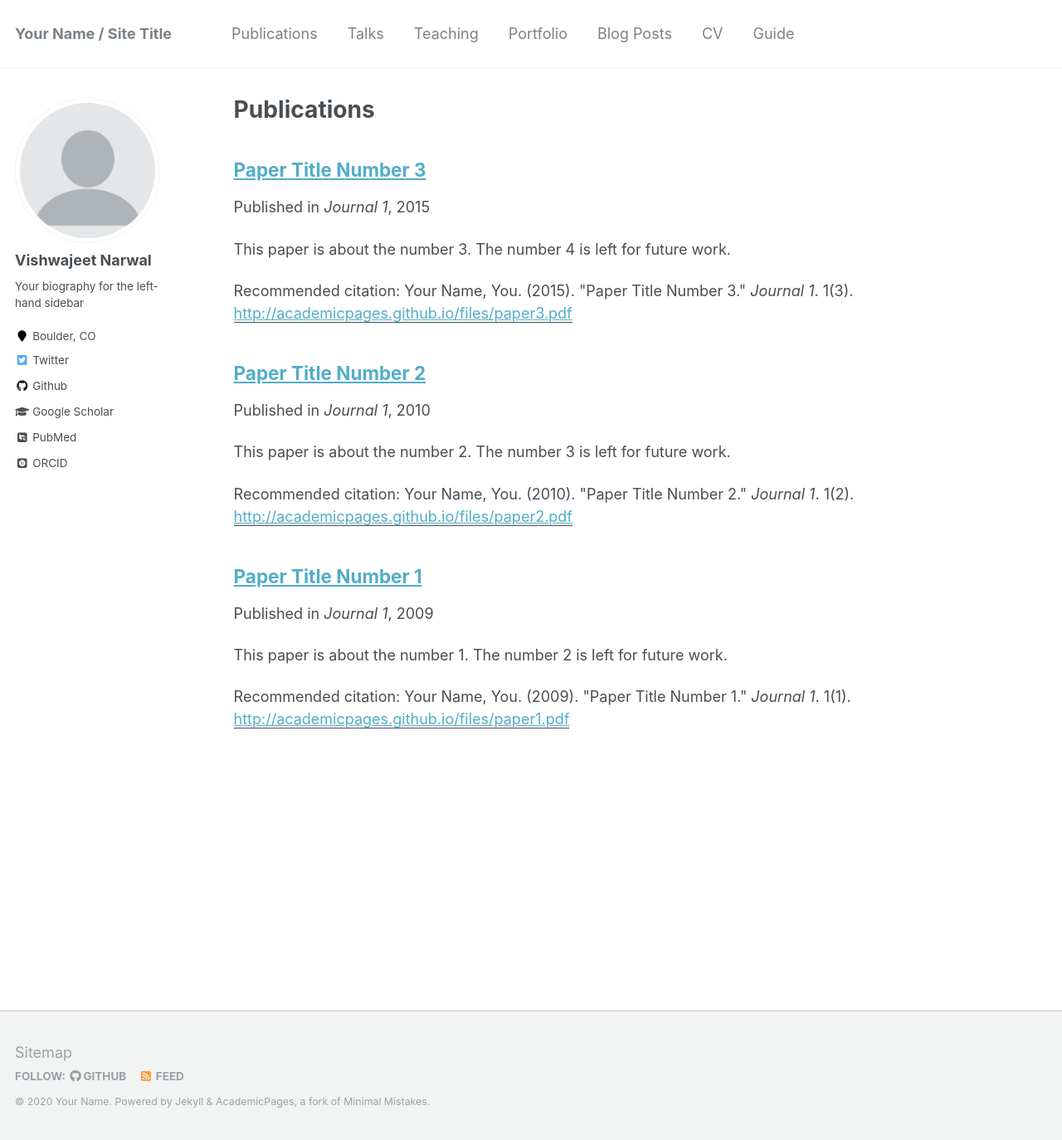
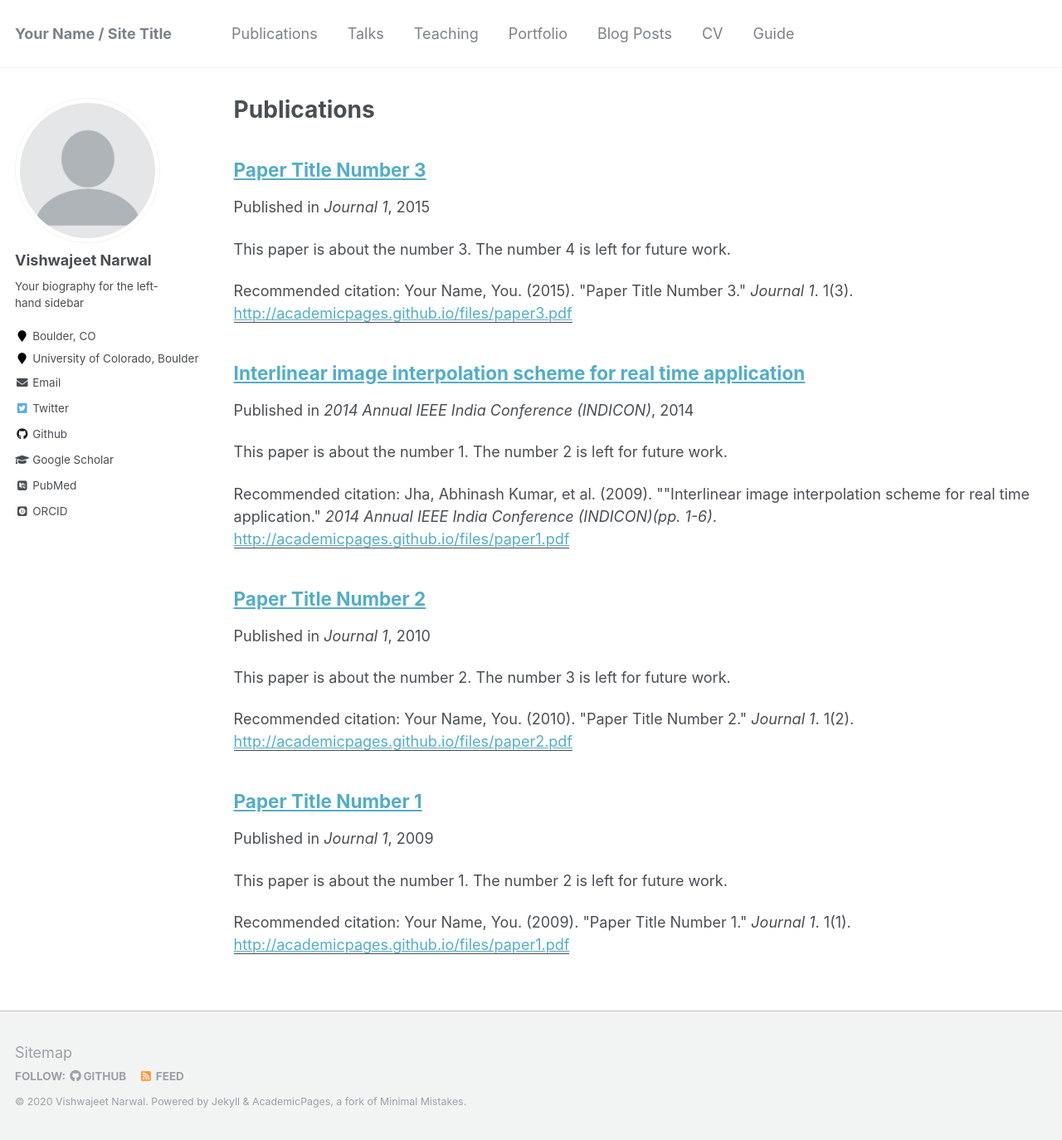
Before and after one commit to Macbull/macbull.github.io, a Jekyll site: the page built from _pages/publications.md, in a window 1280 px wide and 1374 px high. Shown: the whole window at 83% size. Built offline with Jekyll 4.4.1, drawn with Linux system fonts in a browser that asks for light colours; some web fonts are replaced.

Commit message:
test publication page

```diff
--- a/_config.yml
+++ b/_config.yml
@@ -9,11 +9,11 @@
 locale                   : "en-US"
 title                    : "Your Name / Site Title"
 title_separator          : "-"
-name                     : &name "Your Name"
+name                     : &name "Vishwajeet Narwal"
 description              : &description "personal description"
-url                      : https://academicpages.github.io # the base hostname & protocol for your site e.g. "https://mmistakes.github.io"
+url                      : https://macbull.github.io # the base hostname & protocol for your site e.g. "https://mmistakes.github.io"
 baseurl                  : "" # the subpath of your site, e.g. "/blog"
-repository               : "academicpages/academicpages.github.io"
+repository               : "macbull/macbull.github.io"
 teaser                   :  # filename of teaser fallback teaser image placed in /images/, .e.g. "500x300.png"
 breadcrumbs              : false # true, false (default)
 words_per_minute         : 160
@@ -84,10 +84,10 @@ author:
   avatar           : "profile.png"
   bio              : "Your biography for the left-hand sidebar"
   location         : "Boulder, CO"
-  employer         :
+  employer         : "University of Colorado, Boulder"
   pubmed           : "https://www.ncbi.nlm.nih.gov/pubmed/?term=john+snow"
   googlescholar    : "https://scholar.google.com/citations?user=u4lq2hIAAAAJ&hl=en&oi=ao"
-  email            :
+  email            : "narwal.vishwajeet@gmail.com"
   researchgate     :  # example: "https://www.researchgate.net/profile/yourprofile"
   uri              :
   bitbucket        :
--- /dev/null
+++ b/_publications/indicon.md
@@ -0,0 +1,15 @@
+---
+title: "Interlinear image interpolation scheme for real time application"
+collection: publications
+permalink: /publication/indicon
+excerpt: 'This paper is about the number 1. The number 2 is left for future work.'
+date: 2014-12-11
+venue: '2014 Annual IEEE India Conference (INDICON)'
+paperurl: 'http://academicpages.github.io/files/paper1.pdf'
+citation: 'Jha, Abhinash Kumar, et al. (2009). &quot;"Interlinear image interpolation scheme for real time application.&quot; <i>2014 Annual IEEE India Conference (INDICON)(pp. 1-6)</i>.'
+---
+Interpolation is a technique for obtaining new unknown data points within the range of discrete known data points and is often used to recover an image from its downsampled version, or to simply perform image expansion. Recently a lot of interpolation algorithms are proposed, but these interpolation algorithms are highly computationally expensive. Hence these algorithms cannot be implemented and used in real time applications. In view of real time applications we have proposed a computationally simple interpolation algorithm. In our proposed algorithm the unknown pixels are categorized into three types depending upon their spatial position. For each type of pixels, distinct methods are used for prediction. The experimental results show that our proposed algorithm excels the conventional interpolation methods in visual effect, and has a lower complexity. Therefore, the algorithm adapts to real-time image resizing.
+
+[Download paper here](http://www.academia.edu/download/56888549/Interlinear_Image_Interpolation_Scheme_for_Real.pdf)
+
+Recommended citation: Your Name, You. (2009). "Paper Title Number 1." <i>Journal 1</i>. 1(1).
```
